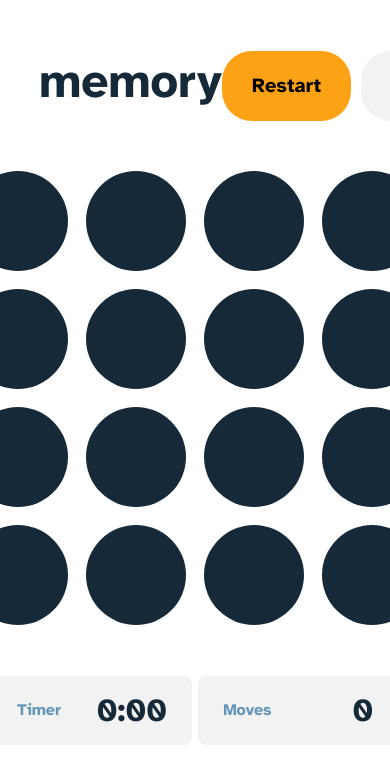
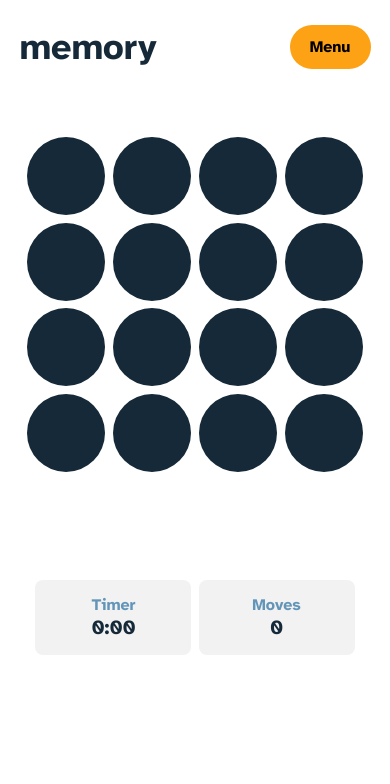
Before and after one commit to yijiuntay/memory-game, a Next.js app: page / in a window 390 px wide. Shown: the top 784 px of the page. Built offline with nearby package versions, Linux system fonts and the light colour scheme.

Commit message:
Added tablet and mobile responsiveness

```diff
--- a/package.json
+++ b/package.json
@@ -15,6 +15,7 @@
     "next": "13.4.7",
     "react": "18.2.0",
     "react-dom": "18.2.0",
-    "react-icons": "^4.10.1"
+    "react-icons": "^4.10.1",
+    "react-responsive": "^9.0.2"
   }
 }
--- a/pages/index.js
+++ b/pages/index.js
@@ -23,9 +23,13 @@ import {
   FaBabyCarriage,
   FaBath,
 } from "react-icons/fa";
+import { IconContext } from "react-icons";
+import { useMediaQuery } from "react-responsive";
 import styles from "@/styles/Home.module.css";
 
 export default function Home() {
+  const isTablet = useMediaQuery({ maxWidth: 769 });
+  const isMobile = useMediaQuery({ maxWidth: 426 });
   const [showMenu, setShowMenu] = useState(false);
   const [gridSize, setGridSize] = useState(4);
   const [theme, setTheme] = useState("nums");
@@ -60,6 +64,7 @@ export default function Home() {
 
   const Board = () => {
     return (
+      <IconContext.Provider value={{ size: isMobile ? "0.6em" : "1em" }}>
         <div className={`${styles.board} ${gridSize === 6 ? styles.six : ""}`}>
           {board.map((data, i) => {
             const flipped = flippedItems.includes(i);
@@ -80,6 +85,7 @@ export default function Home() {
             );
           })}
         </div>
+      </IconContext.Provider>
     );
   };
 
@@ -191,6 +197,24 @@ export default function Home() {
 
   function closeModal() {
     const dialog = modalRef.current;
+
+    if (dialog) {
+      dialog.close();
+    }
+  }
+
+  const pauseModalRef = useRef(null);
+
+  function openPauseModal() {
+    const dialog = pauseModalRef.current;
+
+    if (dialog) {
+      dialog.showModal();
+    }
+  }
+
+  function closePauseModal() {
+    const dialog = pauseModalRef.current;
 
     if (dialog) {
       dialog.close();
@@ -312,8 +336,12 @@ export default function Home() {
   return (
     <>
       <Head>
-        <title>Memory Game</title>
-        <meta name="description" content="Memory Game" />
+        <title>Memory Game with Multiplayer</title>
+        <meta
+          name="description"
+          content="Memory Game with Multiplayer Mode"
+          key="desc"
+        />
         <meta name="viewport" content="width=device-width, initial-scale=1" />
         <link rel="icon" href="/favicon.ico" />
       </Head>
@@ -416,6 +444,8 @@ export default function Home() {
             <nav className={styles.nav}>
               <span className={styles.textLevel1}>memory</span>
               <div className={styles.navButtonContainer}>
+                {!isMobile ? (
+                  <>
                     <button
                       className={`${styles.button} ${styles.primary}`}
                       onClick={() => initialize()}
@@ -428,6 +458,18 @@ export default function Home() {
                     >
                       New Game
                     </button>
+                  </>
+                ) : (
+                  <button
+                    className={`${styles.button} ${styles.primary}`}
+                    onClick={() => {
+                      openPauseModal();
+                      stopStopwatch();
+                    }}
+                  >
+                    Menu
+                  </button>
+                )}
               </div>
             </nav>
             <div className={styles.boardContainer}>
@@ -437,13 +479,25 @@ export default function Home() {
             {/* footer */}
             {numPlayers === 1 ? (
               <div className={styles.footer}>
-                <div className={styles.footerItem}>
+                <div
+                  className={`${styles.footerItem} ${styles.wider} ${
+                    isMobile
+                      ? `${styles.alignVertical} ${styles.alignCenter}`
+                      : ""
+                  }`}
+                >
                   <span className={styles.textSecondary}>Timer</span>
                   <span className={styles.textLevel2}>
                     <Stopwatch ref={stopwatchRef} />
                   </span>
                 </div>
-                <div className={styles.footerItem}>
+                <div
+                  className={`${styles.footerItem} ${styles.wider} ${
+                    isMobile
+                      ? `${styles.alignVertical} ${styles.alignCenter}`
+                      : ""
+                  }`}
+                >
                   <span className={styles.textSecondary}>Moves</span>
                   <span className={styles.textLevel2}>
                     {Math.floor(flips / 2)}
@@ -457,6 +511,8 @@ export default function Home() {
                     <div
                       className={`${styles.footerItem} ${
                         index === currentPlayer ? styles.active : ""
+                      } ${isTablet ? styles.alignVertical : ""} ${
+                        isMobile ? styles.alignCenter : ""
                       }`}
                     >
                       <span
@@ -466,7 +522,7 @@ export default function Home() {
                             : styles.textSecondary
                         }
                       >
-                        Player {index + 1}
+                        {`${isMobile ? "P" : "Player "}${index + 1}`}
                       </span>
                       <span
                         className={`${styles.textLevel2} ${
@@ -478,6 +534,7 @@ export default function Home() {
                     </div>
                   ))}
                 </div>
+                {!isTablet && (
                   <div className={styles.footer}>
                     {players.map((score, index) => (
                       <div className={styles.secondaryFooterItem}>
@@ -485,12 +542,46 @@ export default function Home() {
                       </div>
                     ))}
                   </div>
+                )}
               </div>
             )}
           </>
         )}
       </main>
       <ModalDialog ref={modalRef}>{getModalContent()}</ModalDialog>
+      <ModalDialog ref={pauseModalRef}>
+        <div className={styles.statContainer}>
+          <button
+            className={`${styles.button} ${styles.primary} ${styles.fullWidth}`}
+            onClick={() => {
+              closePauseModal();
+              initialize();
+            }}
+          >
+            Restart
+          </button>
+          <button
+            className={`${styles.button} ${styles.secondary} ${styles.textPrimary} ${styles.fullWidth}`}
+            onClick={() => {
+              closePauseModal();
+              setShowMenu(true);
+            }}
+          >
+            New Game
+          </button>
+          <button
+            className={`${styles.button} ${styles.secondary} ${styles.textPrimary} ${styles.fullWidth}`}
+            onClick={() => {
+              closePauseModal();
+              if (flips > 0) {
+                startStopwatch();
+              }
+            }}
+          >
+            Resume Game
+          </button>
+        </div>
+      </ModalDialog>
     </>
   );
 }
--- a/styles/Home.module.css
+++ b/styles/Home.module.css
@@ -21,6 +21,7 @@
     display: flex;
     justify-content: center;
     padding: 6vh 0;
+    margin-bottom: 40px;
   }
 
   .footer {
@@ -29,8 +30,7 @@
     gap: 2%;
 
     .footerItem {
-      width: 24%;
-      min-width: 200px;
+      width: 24vw;
       background: var(--button-secondary);
       padding: 15px 25px;
       border-radius: 8px;
@@ -55,11 +55,24 @@
         border-right: 16px solid transparent;
         border-bottom: 20px solid var(--button-primary);
       }
+
+      &.wider {
+        width: 40vw;
+        max-width: 250px;
+      }
+
+      &.alignVertical {
+        flex-direction: column;
+        align-items: flex-start;
+      }
+
+      &.alignCenter {
+        align-items: center;
+      }
     }
 
     .secondaryFooterItem {
-      width: 24%;
-      min-width: 200px;
+      width: 24vw;
       padding: 15px 25px;
       text-align: center;
     }
@@ -81,9 +94,11 @@
       display: flex;
       flex-direction: column;
       gap: 40px;
-      width: 50%;
+      width: 80vw;
+      max-width: 800px;
       background: var(--text-white);
-      padding: 50px;
+      padding: 6vw;
+      border-radius: 20px;
 
       .eachSetting {
         display: flex;
@@ -108,8 +123,18 @@
   }
 }
 
+@media only screen and (max-width: 769px) {
+  .main {
+    padding: 3vh 5vw;
+
+    .boardContainer {
+      padding: 8vh 0;
+    }
+  }
+}
+
 .button {
-  padding: 10px 30px;
+  padding: 10px 2vw;
   font-size: 20px;
   font-family: inherit;
   font-weight: inherit;
@@ -168,6 +193,63 @@
 
 .textLevel2 {
   font-size: 32px;
+}
+
+@media only screen and (max-width: 426px) {
+  .main {
+    .menuContainer {
+      gap: 15vw;
+
+      .settings {
+        gap: 8vw;
+      }
+    }
+  }
+
+  .board {
+    grid-template-columns: repeat(4, 20vw) !important; /* Increase card width */
+    grid-gap: 2vw !important; /* Increase grid gap */
+
+    &.six {
+      grid-template-columns: repeat(
+        6,
+        13vw
+      ) !important; /* Increase card width */
+    }
+  }
+
+  .card {
+    height: 20vw !important; /* Increase card height */
+
+    &.smaller {
+      height: 13vw !important;
+    }
+  }
+
+  .textLevel1 {
+    font-size: 36px !important;
+  }
+
+  .textLevel2 {
+    font-size: 20px !important;
+  }
+
+  .button {
+    font-size: 16px;
+    padding: 10px 20px;
+  }
+
+  .statContainer {
+    .buttonContainer {
+      flex-direction: column;
+      justify-content: center;
+      gap: 15px;
+
+      .statButton {
+        width: 100% !important;
+      }
+    }
+  }
 }
 
 .board {
@@ -289,11 +371,15 @@
     display: flex;
     justify-content: space-between;
     width: 100%;
-    margin-top: 10px;
+    margin-top: 30px;
     margin-bottom: 10px;
 
     .statButton {
       width: 49%;
     }
   }
+
+  .fullWidth {
+    width: 100%;
+  }
 }
```
Also changed, not shown: 1 other file (tests, documents, lock files or other folders). Lines whose indentation alone changed are shown as unchanged.
